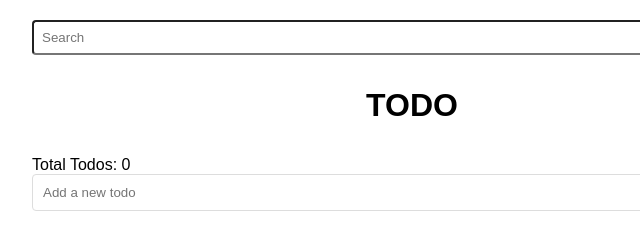
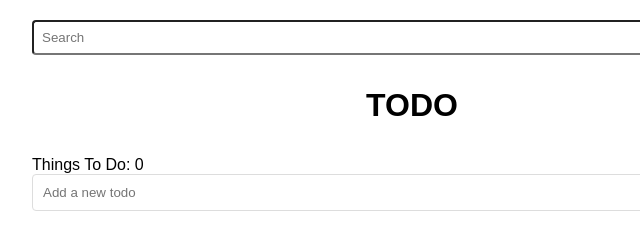
Before and after one commit to Medieinstitutet/Javascript-grupp-4, a plain HTML site: page index.html in a window 1280 px wide. Shown: the top 240 px of the page, 228-868 px from the left. Drawn offline with Linux system fonts and the light colour scheme.

Commit message:
Update todo count text

```diff
--- a/app.js
+++ b/app.js
@@ -38,7 +38,7 @@ searchBar.addEventListener('keyup', (e) => {
 function updateTodoCount() {
   const count = data.length; // Number of todos in the list
   const todoCount = document.querySelector('#todoCount');
-  todoCount.textContent = `Total Todos: ${count}`;
+  todoCount.textContent = `Things To Do: ${count}`;
 }
 
 function handleTodoStatusChange(e) {
--- a/index.html
+++ b/index.html
@@ -18,7 +18,7 @@
         <h1>TODO</h1>
         <div class="error"></div>
         <section>
-            <div id="todoCount"> Total Todos: 0 </div>
+            <div id="todoCount"> Things To Do : 0 </div>
             <form id="todoForm">
                 <input type="text" id="todoInput" placeholder="Add a new todo">
                 <button type="submit">Add</button>
```
